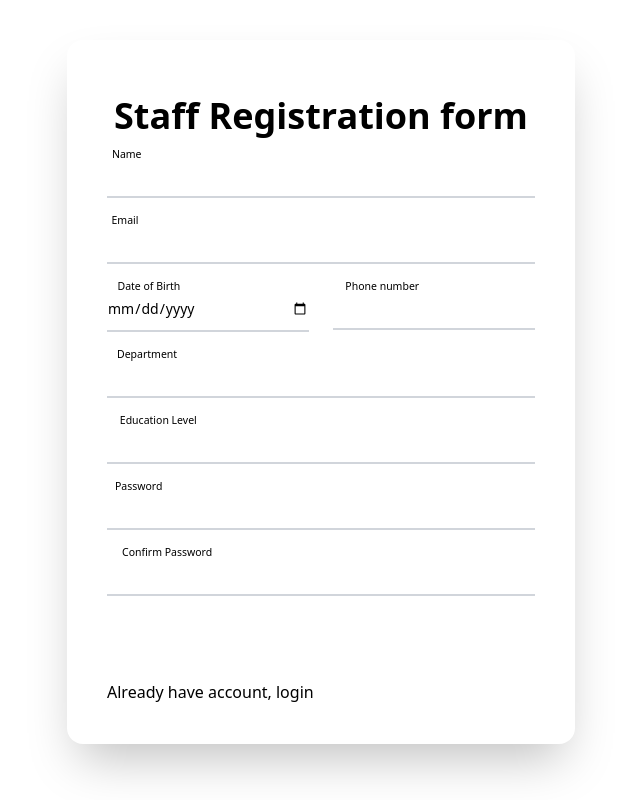
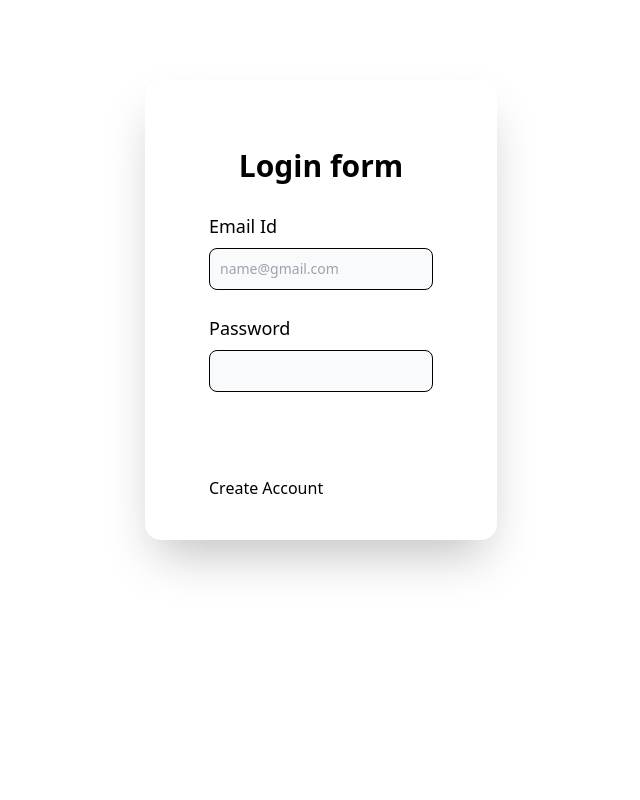
Before and after one commit to kiritoaftab/ticketing-neodeals, a React (Create React App) app in the folder frontend/: page /employee in a window 1280 px wide. Shown: the whole page, without its empty margins (319-959 px from the left). Built offline with nearby package versions, Linux system fonts and the light colour scheme.

Commit message:
Staff Onboarding changes

```diff
--- a/frontend/src/App.js
+++ b/frontend/src/App.js
@@ -4,6 +4,7 @@ import CustomerOnboarding from "./pages/CustomerOnboarding";
 import Home from "./pages/Home";
 import StaffOnboarding from "./pages/StaffOnboarding";
 import Ticket from "./pages/Ticket";
+import StaffDashboard from "./pages/StaffDashboard";
 
 function App() {
   return (
@@ -13,6 +14,7 @@ function App() {
         <Route exact path="/customer" element={<CustomerOnboarding/>}/>
         <Route exact path="/employee" element={<StaffOnboarding/>}/>
         <Route exact path="/ticket" element={<Ticket />}/>
+        <Route exact path="/dashboard" element={<StaffDashboard/>}/>
       </Routes>
     </Router>
   );
--- /dev/null
+++ b/frontend/src/context/stateContext.js
@@ -0,0 +1,21 @@
+import { createContext, useState, useEffect } from "react";
+export const stateContext = createContext()
+
+export const StateProvider = ({children}) => {
+
+    const [signedUser,setSignedUser]= useState(null)
+
+    useEffect(() => {
+      console.log(`Signed user changed ${JSON.stringify(signedUser)}`)
+    }, [signedUser])
+
+    return (
+        <stateContext.Provider
+         value={{
+                signedUser,
+                setSignedUser
+            }} >
+                {children}
+            </stateContext.Provider>
+    )
+}
--- a/frontend/src/pages/Home.js
+++ b/frontend/src/pages/Home.js
@@ -1,6 +1,18 @@
 import React from 'react'
+import { useContext,useEffect } from 'react'
+import {stateContext} from '../context/stateContext'
+import { useNavigate } from "react-router-dom";
 
 function Home() {
+  const {signedUser,setSignedUser} = useContext(stateContext);
+  console.log(`Signed user ${JSON.stringify(signedUser)}`)
+  const navigate = useNavigate();
+  useEffect(() => {
+    if(signedUser){
+      navigate('/dashboard')
+    }
+  }, [signedUser])
+
   return (
     <div>
         <a href='/customer'>Go to Customer Signup Login page</a>
--- /dev/null
+++ b/frontend/src/pages/StaffDashboard.js
@@ -0,0 +1,24 @@
+import React from 'react'
+import {stateContext} from '../context/stateContext'
+import { useContext,useEffect } from 'react'
+import { useNavigate } from "react-router-dom";
+
+function StaffDashboard() {
+    const {signedUser,setSignedUser} = useContext(stateContext);
+    console.log(`Signed user ${JSON.stringify(signedUser)}`)
+
+    const navigate = useNavigate()
+
+    // useEffect(() => {
+    //     if(!signedUser){
+    //       alert('Please login')
+    //       navigate('/')
+    //     }
+    //   }, [signedUser])
+
+  return (
+    <div>StaffDashboard</div>
+  )
+}
+
+export default StaffDashboard
--- a/frontend/src/pages/StaffOnboarding.js
+++ b/frontend/src/pages/StaffOnboarding.js
@@ -1,9 +1,14 @@
-import React, { useState } from "react";
+import React, { useState,useContext,useEffect } from "react";
 import { useNavigate } from "react-router-dom";
 import axios from 'axios';
+import {stateContext} from '../context/stateContext'
 
 function StaffOnboarding() {
-  const [toggle, setToggle] = useState(false); // if true --> login, if false --> signup
+
+  const {signedUser,setSignedUser} = useContext(stateContext);
+
+
+  const [toggle, setToggle] = useState(true); // if true --> login, if false --> signup
 
   const [regFirstName, setRegFirstName] = useState(null);
   const [regEmail, setRegEmail] = useState(null);
@@ -56,6 +61,16 @@ function StaffOnboarding() {
       const status = respData.status
       if(status === 200 ){
         console.log(` Staff logged in successfull ${JSON.stringify(respData)}`)
+        const userData = {
+          name: respData.data.name,
+          email:respData.data.email,
+          department:respData.data.department,
+          phone:respData.data.phone
+        }
+        setSignedUser(userData)
+        console.log(`Signed user ${JSON.stringify(signedUser)}`)
+
+        navigate('/dashboard')
       }else if(status === 401){
         console.log('Password entered is incorrect')
       }else if(status === 301){
@@ -105,6 +120,8 @@ function StaffOnboarding() {
       const status = respData.status
       if(status === 200 ){
         console.log(`Registered Staff successfull`)
+        alert(`Staff Account registered. Please login`)
+        setToggle(true)
       }else if(status === 401){
         console.log('Email is already registered')
       }else{
@@ -256,7 +273,6 @@ function StaffOnboarding() {
           <input
             type="text"
             name="repeat_department"
-            id="floating_repeat_department"
             className="block py-2.5 px-0 w-full text-sm text-black bg-transparent border-0 border-b-2 border-gray-300 appearance-none dark:text-black dark:border-black dark:focus:border-black focus:outline-none focus:ring-0 focus:border-black peer"
             placeholder=" "
             required
@@ -273,7 +289,6 @@ function StaffOnboarding() {
           <input
             type="text"
             name="repeat_department"
-            id="floating_repeat_department"
             className="block py-2.5 px-0 w-full text-sm text-black bg-transparent border-0 border-b-2 border-gray-300 appearance-none dark:text-black dark:border-black dark:focus:border-black focus:outline-none focus:ring-0 focus:border-black peer"
             placeholder=" "
             required
@@ -290,7 +305,6 @@ function StaffOnboarding() {
           <input
             type="password"
             name="repeat_department"
-            id="floating_repeat_department"
             className="block py-2.5 px-0 w-full text-sm text-black bg-transparent border-0 border-b-2 border-gray-300 appearance-none dark:text-black dark:border-black dark:focus:border-black focus:outline-none focus:ring-0 focus:border-black peer"
             placeholder=" "
             required
@@ -307,7 +321,6 @@ function StaffOnboarding() {
           <input
             type="password"
             name="repeat_department"
-            id="floating_repeat_department"
             className="block py-2.5 px-0 w-full text-sm text-black bg-transparent border-0 border-b-2 border-gray-300 appearance-none dark:text-black dark:border-black dark:focus:border-black focus:outline-none focus:ring-0 focus:border-black peer"
             placeholder=" "
             required
```
Also changed, not shown: frontend/src/index.js (+8 -8 lines).
